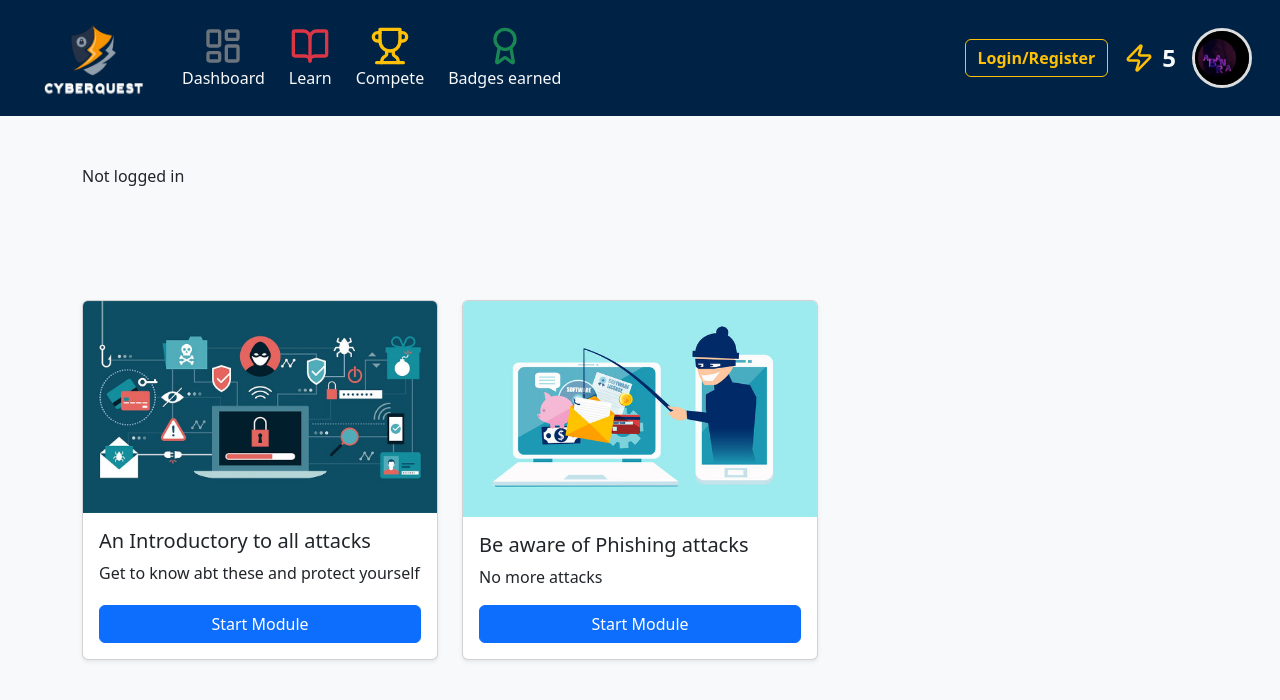
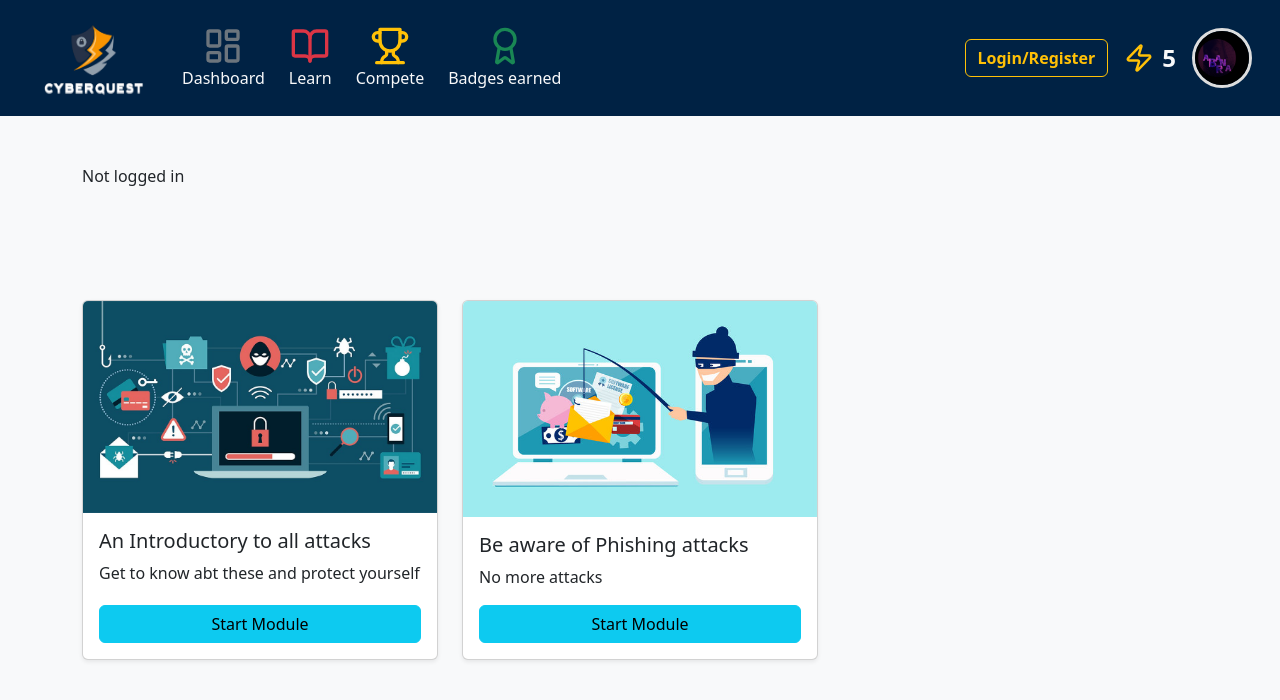
Before and after one commit to achuworks/gamified-education-platform, a React (Create React App) app: page /learn in a window 1280 px wide. Shown: the top 700 px of the page. Built offline with nearby package versions, Linux system fonts and the light colour scheme.

Commit message:
info instead

```diff
--- a/src/Components/Learn.js
+++ b/src/Components/Learn.js
@@ -43,7 +43,7 @@ function Learn() {
                   <h5 className="card-title">{module.title}</h5>
                   <p className="card-text">{module.description}</p>
                   <button
-                    className="btn btn-primary mt-auto"
+                    className="btn btn-info mt-auto"
                     onClick={() => handleModuleStart(module.route)}
                   >
                     Start Module
```
